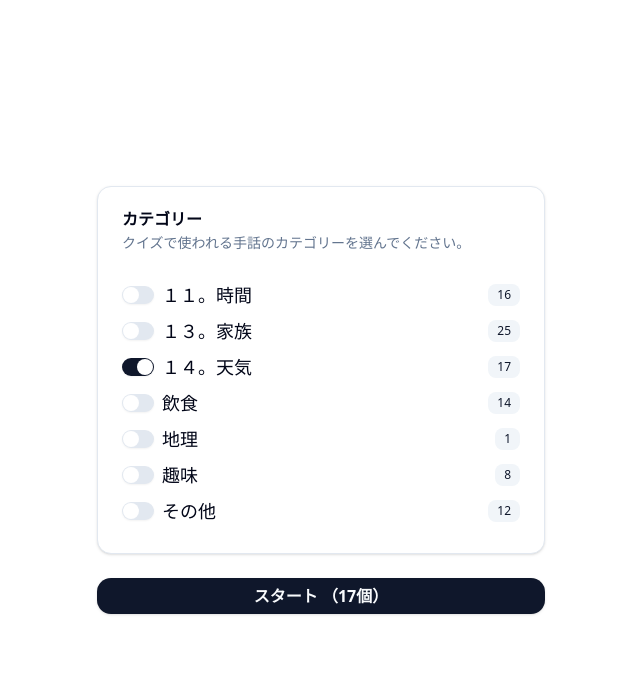
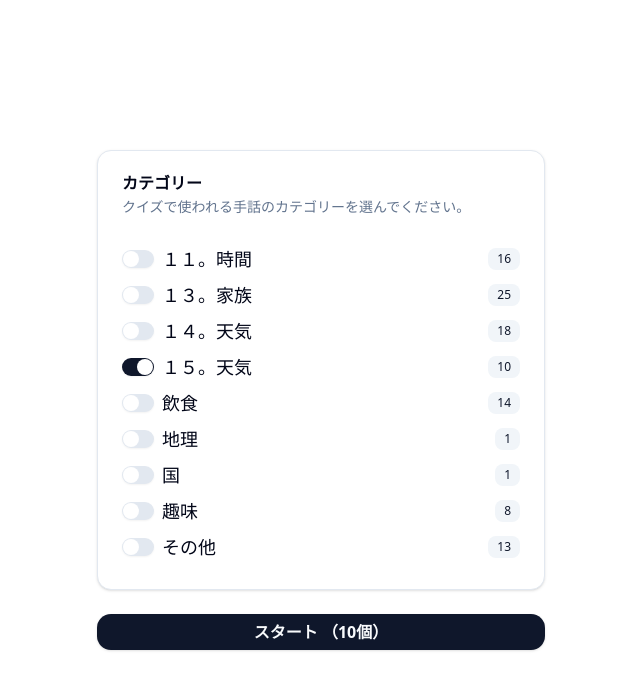
Before and after one commit to simon-macdonald/shuwawa, a React (Vite) app: page / in a window 1280 px wide. Shown: the top 690 px of the page, without its empty margins (319-959 px from the left). Built offline with nearby package versions, Linux system fonts and the light colour scheme.

Commit message:
More items.

```diff
--- a/src/App.tsx
+++ b/src/App.tsx
@@ -14,7 +14,7 @@ function App() {
   const [showConfetti, setShowConfetti] = useState(false);
 
   const { categories, selected, toggle, totalSelectedSigns } = useCategories([
-    "weather",
+    "transportation",
   ]);
 
   const { startQuiz, currentVideo, next, index, total, status } = useQuiz();
--- a/src/quiz/allCategories.ts
+++ b/src/quiz/allCategories.ts
@@ -1,8 +1,10 @@
 import { quizData as time } from "./time";
 import { quizData as family } from "./family";
 import { quizData as weather } from "./weather";
+import { quizData as transportation } from "./transportation";
 import { quizData as foodAndDrink } from "./foodAndDrink";
 import { quizData as geography } from "./geography";
+import { quizData as countries } from "./countries";
 import { quizData as hobbies } from "./hobbies";
 import { quizData as misc } from "./misc";
 import type { QuizItem } from "./quizItem";
@@ -18,6 +20,7 @@ export const allCategories: Category[] = [
   { id: "time", label: "１１。時間", signs: time, count: time.length },
   { id: "family", label: "１３。家族", signs: family, count: family.length },
   { id: "weather", label: "１４。天気", signs: weather, count: weather.length },
+  { id: "transportation", label: "１５。天気", signs: transportation, count: transportation.length },
   {
     id: "foodAndDrink",
     label: "飲食",
@@ -25,6 +28,7 @@ export const allCategories: Category[] = [
     count: foodAndDrink.length,
   },
   { id: "geography", label: "地理", signs: geography, count: geography.length },
+  { id: "countries", label: "国", signs: countries, count: countries.length },
   { id: "hobbies", label: "趣味", signs: hobbies, count: hobbies.length },
   { id: "misc", label: "その他", signs: misc, count: misc.length },
 ];
--- /dev/null
+++ b/src/quiz/countries.ts
@@ -0,0 +1,9 @@
+import type { QuizItem } from "./quizItem"
+
+export const quizData: QuizItem[] = [
+  {
+    vocab: "英国",
+    youtubeId: "9DHCED0UMx0",
+    start: 15,
+  },
+];
--- a/src/quiz/misc.ts
+++ b/src/quiz/misc.ts
@@ -57,4 +57,8 @@ export const quizData: QuizItem[] = [
     vocab: "良い",
     youtubeId: "WTJE0RxjArM",
   },
+  {
+    vocab: "だけ",
+    youtubeId: "aRwzAD-rgM8",
+  },
 ];
--- /dev/null
+++ b/src/quiz/transportation.ts
@@ -0,0 +1,55 @@
+import type { QuizItem } from "./quizItem"
+
+export const quizData: QuizItem[] = [
+  {
+    vocab: "行く",
+    youtubeId: "LtDTwtNinso",
+    start: 12,
+    hideBottom: true,
+  },
+  {
+    vocab: "来る",
+    youtubeId: "ndqjdpL3tb4",
+  },
+  {
+    vocab: "歩く",
+    youtubeId: "oixURNLnCYY",
+  },
+  {
+    vocab: "バス",
+    youtubeId: "DG237-LRWzs",
+    start: 8,
+  },
+  {
+    vocab: "自転車",
+    youtubeId: "G3R0IwrB9UE",
+    start: 11,
+    hideBottom: true,
+  },
+  {
+    vocab: "ジョギング",
+    youtubeId: "lJBYMggVj5g",
+    start: 11,
+    hideBottom: true,
+  },
+  {
+    vocab: "バイク",
+    youtubeId: "oZFW3m-eBWI",
+    start: 11,
+    hideBottom: true,
+  },
+  {
+    vocab: "車",
+    youtubeId: "RBwSZaayk2o",
+  },
+  {
+    vocab: "タクシー",
+    youtubeId: "y6kQr4qYB1Y",
+    start: 9,
+  },
+  {
+    vocab: "方法",
+    youtubeId: "p8-QhfdQBGM",
+    start: 9,
+  },
+];
--- a/src/quiz/weather.ts
+++ b/src/quiz/weather.ts
@@ -76,4 +76,9 @@ export const quizData: QuizItem[] = [
     vocab: "花粉症",
     youtubeId: "vQQQhK6Yivg",
   },
+  {
+    vocab: "汗",
+    youtubeId: "Jsq8MqRPS7Q",
+    start: 10,
+  },
 ];
```
